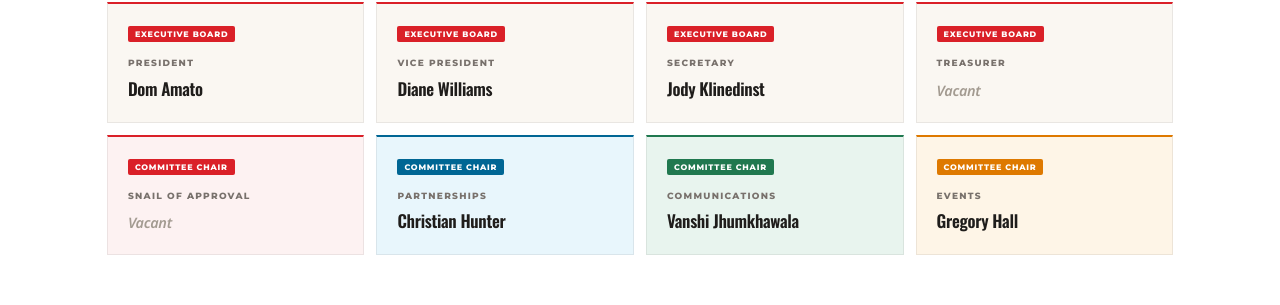
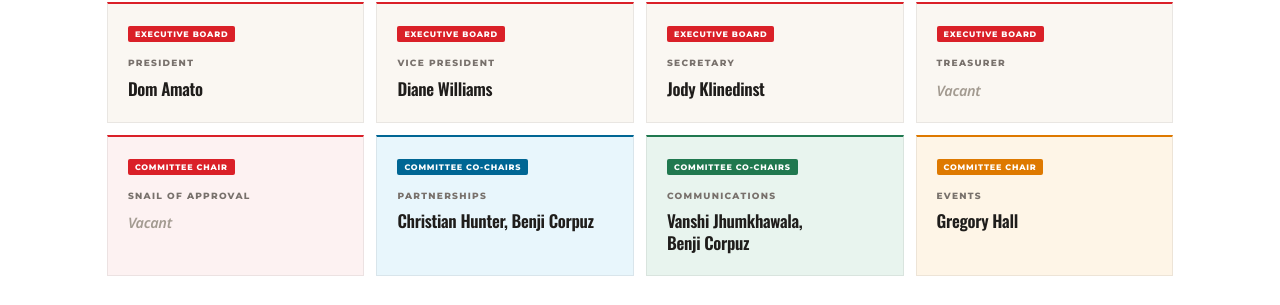
Before and after one commit to Slow-Food-Chicago/main-site, a React (Vite) app: page /board in a window 1280 px wide. Shown: the part 818-1123 px from the top of the page. Built offline with nearby package versions, Linux system fonts and the light colour scheme; no server answers.

Commit message:
show cochairs on committees

```diff
--- a/src/components/board/Board.tsx
+++ b/src/components/board/Board.tsx
@@ -198,7 +198,9 @@ export default function Board() {
               </div>
             ))}
             {/* Committee chairs in council */}
-            {committees.map((c) => (
+            {committees.map((c) => {
+              const chairs = committeeMembers[c.key]?.filter((m) => m.role === 'Chair') || []
+              return (
                 <div
                   className="council-card council-card--chair"
                   key={`council-${c.key}`}
@@ -209,15 +211,25 @@ export default function Board() {
                     } as React.CSSProperties
                   }
                 >
-                <span className="council-badge council-badge--committee">Committee Chair</span>
+                  <span className="council-badge council-badge--committee">
+                    {chairs.length > 1 ? 'Committee Co-Chairs' : 'Committee Chair'}
+                  </span>
                   <span className="council-role">{c.name}</span>
                   <span className="council-name">
-                  {committeeMembers[c.key]?.find((m) => m.role === 'Chair')?.name || (
+                    {chairs.length > 0 ? (
+                      chairs.map((m, i) => (
+                        <span key={m.name}>
+                          <span style={{ whiteSpace: 'nowrap' }}>{m.name}</span>
+                          {i < chairs.length - 1 ? ', ' : ''}
+                        </span>
+                      ))
+                    ) : (
                       <span className="board-vacant">Vacant</span>
                     )}
                   </span>
                 </div>
-            ))}
+              )
+            })}
           </div>
         </div>
       </section>
```
Lines whose indentation alone changed are shown as unchanged.
